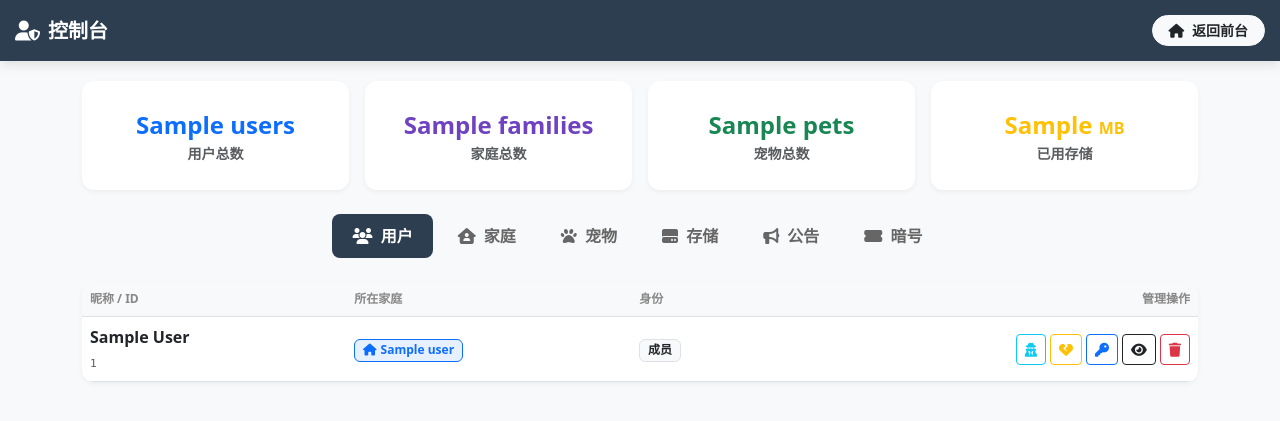
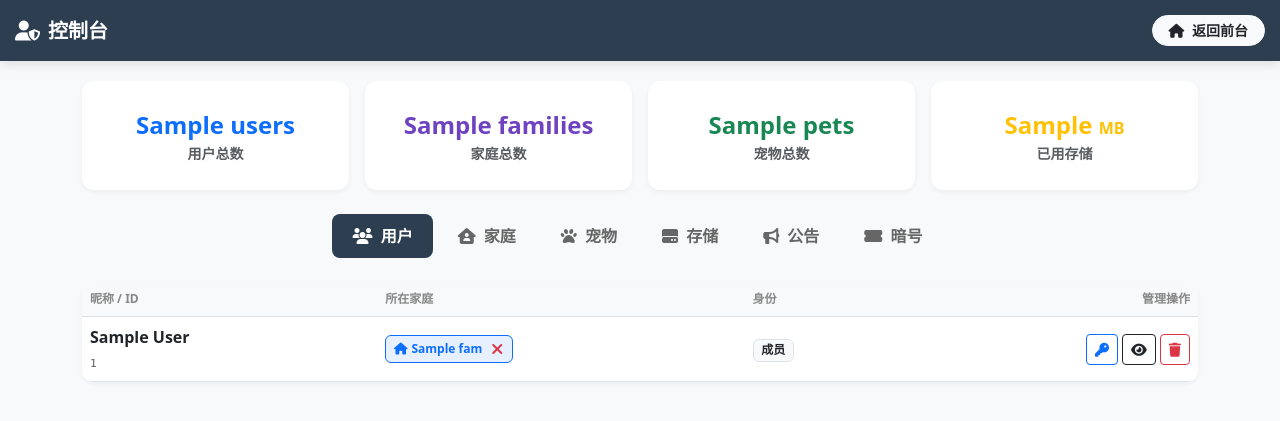
Before and after one commit to KID1412-myc/family-paw, a Flask app: template templates/admin.html in a window 1280 px wide. Shown: the top 421 px of the page. Run offline with Flask 3, Linux system fonts and the light colour scheme; the template is opened without the code that fills it: most values are stand-ins (such as "Sample title", 1, 10 or a date in 2020); some libraries are stand-ins or nearby versions.

Commit message:
优化后台隐私权限

```diff
--- a/app.py
+++ b/app.py
@@ -23,9 +23,10 @@ from werkzeug.utils import secure_filename
 load_dotenv()
 
 app = Flask(__name__)
-CURRENT_APP_VERSION = '2.4.5'
+CURRENT_APP_VERSION = '2.4.6'
 qweather_key = os.environ.get("QWEATHER_KEY")
 qweather_host = os.environ.get("QWEATHER_HOST", "https://devapi.qweather.com")
+ENABLE_GOD_MODE = False
 
 # ================= 配置区域 =================
 # 适配 Vercel/Render 等代理环境，防止 HTTPS 变 HTTP
@@ -1011,11 +1012,12 @@ def admin_dashboard():
         fid = m['family_id']
         if fid in fam_map:
             if uid not in user_fam_map: user_fam_map[uid] = []
-            user_fam_map[uid].append(fam_map[fid])
+            # 这里存入字典，包含 ID 和 Name
+            user_fam_map[uid].append({'id': fid, 'name': fam_map[fid]})
 
     for u in users:
-        fams = user_fam_map.get(u['id'], [])
-        u['family_name'] = "、".join(fams) if fams else None  # 前端若为None显示流浪中
+        # 把列表直接赋给 user，如果为空则设为 []
+        u['families_data'] = user_fam_map.get(u['id'], [])
 
     # 5. 处理宠物信息 (显示家庭 + 显示所有主人)
     # 5.1 构建 { pet_id: ["主人A", "主人B"] }
@@ -1115,6 +1117,9 @@ def admin_dashboard():
 @app.route('/admin/login_as/<uid>')
 @admin_required
 def admin_login_as(uid):
+    if not ENABLE_GOD_MODE:
+        flash("为了隐私安全，上帝模式已禁用。", "warning")
+        return redirect(url_for('admin_dashboard'))
     """
     [关键功能] 上帝模式：管理员代登录
     """
@@ -1254,16 +1259,25 @@ def admin_delete_family(fid):
     return redirect(url_for('admin_dashboard'))
 
 
-@app.route('/admin/unbind_family/<uid>', methods=['POST'])
+@app.route('/admin/unbind_family', methods=['POST'])  # 注意：这里去掉了URL里的<uid>
 @admin_required
-def admin_unbind_family(uid):
-    """管理员强制踢人"""
+def admin_unbind_family():
+    """管理员踢人 (指定将某人从某家庭移除)"""
     if not admin_supabase: return redirect(url_for('admin_dashboard'))
+
+    user_id = request.form.get('user_id')
+    family_id = request.form.get('family_id')
+
     try:
-        admin_supabase.table('profiles').update({'family_id': None}).eq('id', uid).execute()
-        flash("已强制将该用户移出家庭", "warning")
+        # 从中间表删除记录
+        admin_supabase.table('family_members').delete() \
+            .eq('user_id', user_id) \
+            .eq('family_id', family_id) \
+            .execute()
+        flash("已将该用户移出指定家庭", "success")
     except Exception as e:
-        flash(f"解绑失败: {e}", "danger")
+        flash(f"解绑失败: {str(e)}", "danger")
+
     return redirect(url_for('admin_dashboard'))
 
 
--- a/templates/admin.html
+++ b/templates/admin.html
@@ -208,14 +208,32 @@
                                            style="font-size:11px; font-family:monospace;">{{ user.id }}</small>
                                 </td>
                                 <td>
-                                    {% if user.family_name %}
-                                        <span class="badge bg-primary bg-opacity-10 text-primary border border-primary">
-                                                <i class="fas fa-home me-1"></i>{{ user.family_name }}
-                                            </span>
+                                    {% if user.families_data %}
+                                        <!-- 遍历该用户加入的所有家庭 -->
+                                        <div class="d-flex flex-wrap gap-1">
+                                            {% for fam in user.families_data %}
+                                                <div class="badge bg-primary bg-opacity-10 text-primary border border-primary d-flex align-items-center">
+                                                    <i class="fas fa-home me-1"></i> {{ fam.name }}
+
+                                                    <!-- 踢人小按钮 (嵌入在标签里) -->
+                                                    <form action="/admin/unbind_family" method="POST" class="ms-2"
+                                                          onsubmit="return confirm('确定要把他从 [{{ fam.name }}] 踢出去吗？')">
+                                                        <input type="hidden" name="csrf_token"
+                                                               value="{{ csrf_token() }}"/>
+                                                        <input type="hidden" name="user_id" value="{{ user.id }}">
+                                                        <input type="hidden" name="family_id" value="{{ fam.id }}">
+                                                        <button type="submit" class="btn btn-link p-0 text-danger"
+                                                                style="line-height: 1;" title="踢出">
+                                                            <i class="fas fa-times"></i>
+                                                        </button>
+                                                    </form>
+                                                </div>
+                                            {% endfor %}
+                                        </div>
                                     {% else %}
                                         <span class="badge bg-secondary bg-opacity-25 text-secondary">
-                                                <i class="fas fa-wind me-1"></i>流浪中
-                                            </span>
+                    <i class="fas fa-wind me-1"></i>流浪中
+                </span>
                                     {% endif %}
                                 </td>
                                 <td>
@@ -227,23 +245,14 @@
                                 </td>
                                 <td class="text-end">
                                     <div class="d-inline-flex gap-1">
+                                        <!--
                                         {% if user.id != session['user'] %}
                                             <a href="/admin/login_as/{{ user.id }}" class="btn btn-sm btn-outline-info"
                                                title="以该身份登录" onclick="return confirm('确定要切换身份吗？')">
                                                 <i class="fas fa-user-secret"></i>
                                             </a>
                                         {% endif %}
-
-                                        {% if user.family_id %}
-                                            <form action="/admin/unbind_family/{{ user.id }}" method="POST"
-                                                  onsubmit="return confirm('确定要把他踢出家庭吗？')" class="d-inline">
-                                                <input type="hidden" name="csrf_token" value="{{ csrf_token() }}"/>
-                                                <button type="submit" class="btn btn-sm btn-outline-warning"
-                                                        title="踢出家庭 (强制解绑)">
-                                                    <i class="fas fa-heart-broken"></i>
-                                                </button>
-                                            </form>
-                                        {% endif %}
+                                        -->
 
                                         <form action="/admin/reset_password/{{ user.id }}" method="POST"
                                               onsubmit="return confirm('确定重置为 123456？')" class="d-inline">
@@ -305,7 +314,11 @@
                     {% for f in families %}
                         <tr>
                             <td><strong>{{ f.name }}</strong></td>
-                            <td><span class="invite-code">{{ f.invite_code }}</span></td>
+                            <td>
+    <span class="invite-code" title="{{ f.invite_code }}">
+        {{ f.invite_code[:2] }}****
+    </span>
+                            </td>
                             <td>
                                     <span class="badge bg-secondary" title="{{ f.members_str }}" style="cursor: help;">
                                         <i class="fas fa-users me-1"></i> {{ f.member_count }} 人
--- a/templates/home.html
+++ b/templates/home.html
@@ -642,7 +642,7 @@
 
                         <div class="weather-main">
                             <div class="weather-temp">{{ fam.weather_home.now.temp }}°</div>
-                            <img src="https://cdn.jsdelivr.net/npm/qweather-icons@1.3.0/icons/{{ fam.weather_home.now.icon }}.svg" class="weather-icon">
+                            <img src="https://npm.elemecdn.com/qweather-icons@1.3.0/icons/{{ fam.weather_home.now.icon }}.svg" class="weather-icon">
                         </div>
 
                         <div class="weather-footer">
@@ -682,7 +682,7 @@
 
                         <div class="weather-main">
                             <div class="weather-temp">{{ fam.weather_away.now.temp }}°</div>
-                            <img src="https://cdn.jsdelivr.net/npm/qweather-icons@1.3.0/icons/{{ fam.weather_away.now.icon }}.svg" class="weather-icon">
+                            <img src="https://npm.elemecdn.com/qweather-icons@1.3.0/icons/{{ fam.weather_away.now.icon }}.svg" class="weather-icon">
                         </div>
 
                         <div class="weather-footer">
```
